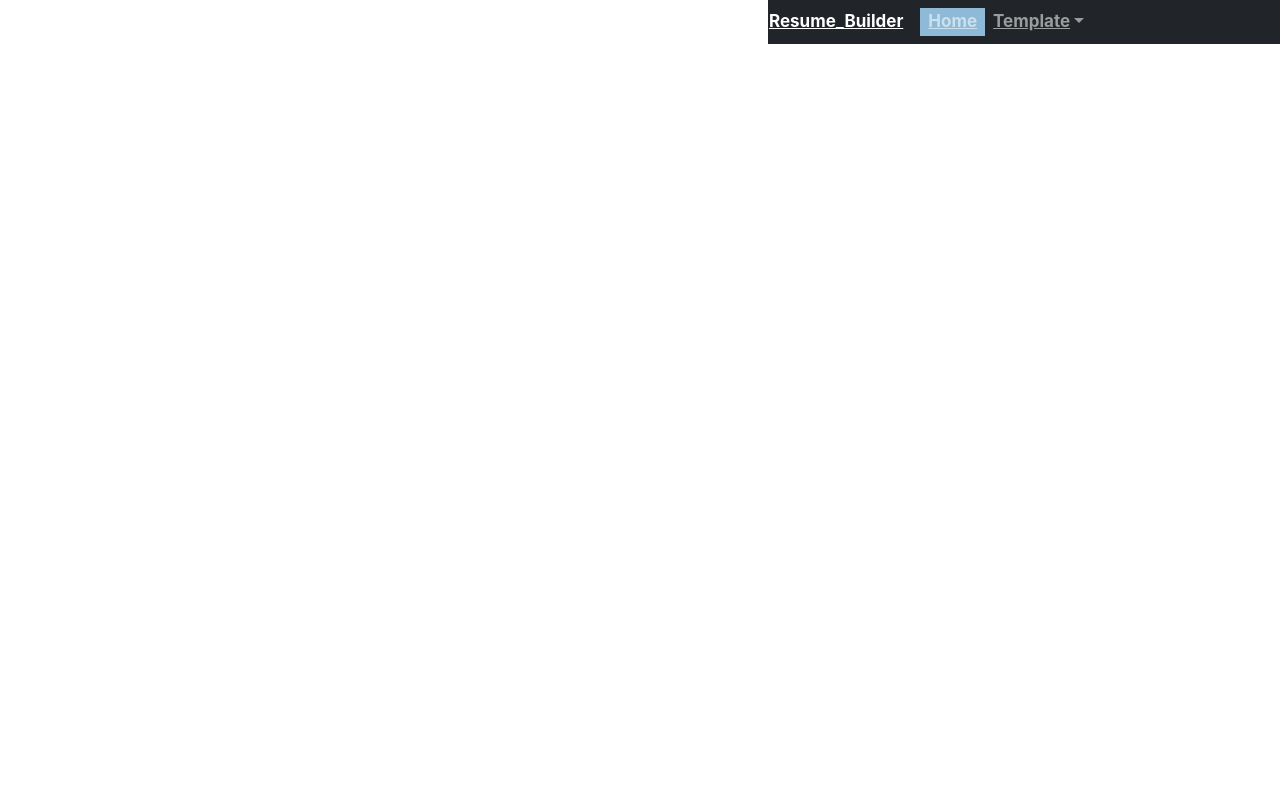
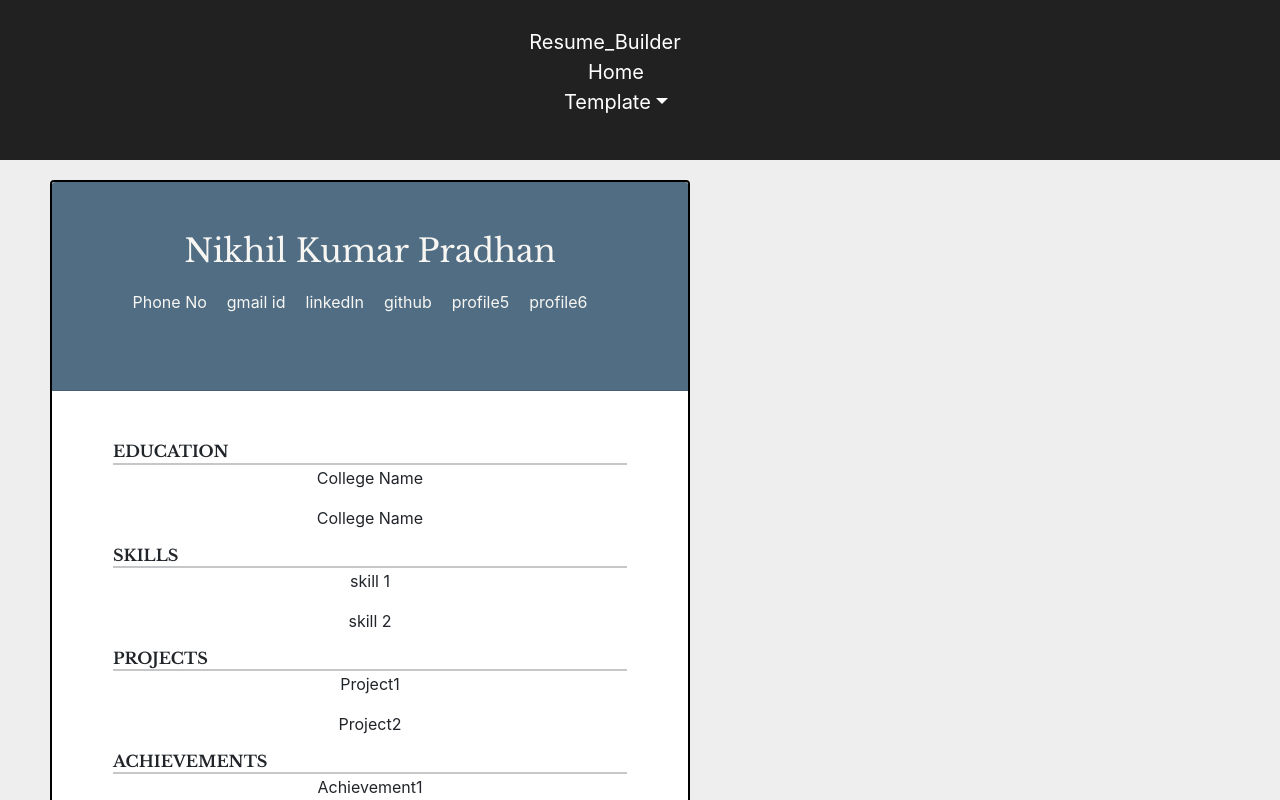
Before and after one commit to Luffy-Nikhil/Star-Resume, a React (Create React App) app: page /build in a window 1280 px wide. Shown: the top 800 px of the page. Built offline with nearby package versions, Linux system fonts and the light colour scheme.

Commit message:
template design

```diff
--- a/src/App.css
+++ b/src/App.css
@@ -1,3 +1,5 @@
+@import url('https://fonts.googleapis.com/css2?family=Libre+Baskerville:wght@400;700&&display=swap');
+
 .App {
   text-align: center;
 }
@@ -55,7 +57,7 @@
 
 /*navbar*/
 
-.navbar {
+.navbar-first {
   margin-left: auto;
   width: 40%;
   background-color: rgb(255, 255, 255);
@@ -64,7 +66,7 @@
 }
 
 /* Navbar links */
-.navbar a {
+.navbar-first a {
   float: right;
   text-align: center;
   padding: 1px;
@@ -75,19 +77,97 @@
 }
 
 /* Navbar links on mouse-over */
-.navbar a:hover {
+.navbar-first a:hover {
   background-color: rgb(83, 193, 236);
 }
 
 /* Current/active navbar link */
-.active {
+.active-first {
   background-color: #8ebad8;
 }
 
 /* Add responsiveness - will automatically display the navbar vertically instead of horizontally on screens less than 500 pixels */
-@media screen and (max-width: 500px) {
+/* @media screen and (max-width: 500px) {
   .navbar a {
     float: none;
     display: block;
   }
+} */
+
+/* Build CSS */
+.nav-build {
+  display: flex;
+  height: 10vh;
+  background-color: #212121;
+  padding: 24px 50px;
+  font-size: 20px;
 }
+.nav-li {
+  display: inline;
+  list-style: none;
+  margin-right: 80px;
+}
+.nav-head {
+  margin-right: 1000px;
+}
+
+.nav-a {
+  color: white;
+  text-decoration: none;
+}
+.container-build {
+  background-color: #EEEEEE;
+  padding: 20px 50px;
+}
+.card {
+  height : 1000px;
+  border : black solid 2px;
+  width: 50vw;
+}
+.card-header {
+  background-color: #506D84;
+  color: #F7F6F2;
+  padding: 50px 60px 20px;
+}
+.card-details {
+  padding: 50px 60px 60px;
+}
+.sec-partition {
+  border: 1px solid;
+  margin: 1px;
+}
+
+.template-heading {
+  font-family: 'Libre Baskerville', serif;
+  font-size: 1.0rem;
+  margin: 1px;
+  font-weight: 800;
+  text-align: left;
+}
+.main-heading {
+  font-family: 'Libre Baskerville', serif;
+  margin-bottom: 20px;
+}
+.person-profile {
+  display: flex;
+  margin-bottom: 40px;
+  justify-content: center;
+}
+.id-link{
+  margin-right: 20px;
+}
+@media screen and (max-width: 1500px) {
+  .nav-build{
+    flex-direction: column;
+    justify-content: center;
+    height: 20vh;
+    /* align-items: center; */
+
+  }
+  .nav-head {
+    margin-right: 70px;
+  }
+  .nav-li {
+    display: block;
+  }
+}
--- a/src/components/Build.js
+++ b/src/components/Build.js
@@ -1,11 +1,13 @@
 import React from "react";
 import BuildHeader from "./BuildHeader";
 import Form from "./Form";
+import Main from "./Main";
 
 const Build = () => {
     return (
         <div>
             <BuildHeader />
+            <Main />
             <Form />
         </div>
     )
--- a/src/components/BuildHeader.js
+++ b/src/components/BuildHeader.js
@@ -3,30 +3,47 @@ import { Link } from 'react-router-dom';
 
 const BuildHeader = () => {
     return (
-        <nav className="navbar navbar-expand-lg navbar-dark bg-dark">
-            <Link className="navbar-brand" to="/">Resume_Builder </Link>
-            <button className="navbar-toggler" type="button" data-toggle="collapse" data-target="#navbarSupportedContent" aria-controls="navbarSupportedContent" aria-expanded="false" aria-label="Toggle navigation">
-              <span className="navbar-toggler-icon"></span>
-            </button>
+        // <nav className="navbar navbar-expand-lg navbar-dark bg-dark">
+        //     <Link className="navbar-brand" to="/">Resume_Builder </Link>
+        //     <button className="navbar-toggler" type="button" data-toggle="collapse" data-target="#navbarSupportedContent" aria-controls="navbarSupportedContent" aria-expanded="false" aria-label="Toggle navigation">
+        //       <span className="navbar-toggler-icon"></span>
+        //     </button>
 
-            <div className="collapse navbar-collapse" id="navbarSupportedContent">
-                <ul className="navbar-nav mr-auto">
-                    <li className="nav-item active">
-                        <Link className="nav-link" to="/">Home</Link>
+        //     <div className="collapse navbar-collapse" id="navbarSupportedContent">
+        //         <ul className="navbar-nav mr-auto">
+        //             <li className="nav-item active">
+        //                 <Link className="nav-link" to="/">Home</Link>
+        //             </li>
+        //             <li className="nav-item dropdown">
+        //                 <Link className="nav-link dropdown-toggle" to="/build" id="navbarDropdown" role="button" data-toggle="dropdown" aria-haspopup="true" aria-expanded="false">
+        //                     Template
+        //                 </Link>
+        //                 <div className="dropdown-menu" aria-labelledby="navbarDropdown">
+        //                     <Link className="dropdown-item" to="/build">Action</Link>
+        //                     <Link className="dropdown-item" to="/build">Another action</Link>
+        //                     <div className="dropdown-divider"></div>
+        //                     <Link className="dropdown-item" to="/build">Something else here</Link>
+        //                 </div>
+        //             </li>
+        //         </ul>
+
+        //     </div>
+        // </nav>
+        <nav className="nav-build">
+            <div className="nav-head">
+                <Link className="nav-a" to="/">Resume_Builder </Link>
+            </div>
+            <div className="nav-ul">
+                <ul>
+                    <li className="nav-li">
+                        <Link className="nav-a" to="/">Home</Link>
                     </li>
-                    <li className="nav-item dropdown">
-                        <Link className="nav-link dropdown-toggle" to="/build" id="navbarDropdown" role="button" data-toggle="dropdown" aria-haspopup="true" aria-expanded="false">
+                    <li className="nav-li">
+                        <Link className="dropdown-toggle nav-a" to="/">
                             Template
                         </Link>
-                        <div className="dropdown-menu" aria-labelledby="navbarDropdown">
-                            <Link className="dropdown-item" to="/build">Action</Link>
-                            <Link className="dropdown-item" to="/build">Another action</Link>
-                            <div className="dropdown-divider"></div>
-                            <Link className="dropdown-item" to="/build">Something else here</Link>
-                        </div>
                     </li>
                 </ul>
-
             </div>
         </nav>
     )
--- a/src/components/IntroPage.js
+++ b/src/components/IntroPage.js
@@ -14,8 +14,8 @@ const Header = () => {
           href="https://cdnjs.cloudflare.com/ajax/libs/font-awesome/4.7.0/css/font-awesome.min.css"
         />
         <div>
-          <div class="navbar">
-            <a class="active" href="#">
+          <div class="navbar-first">
+            <a class="active-first" href="#">
               <i class="fa fa-fw fa-home"></i> Home
             </a>
             <a href="https://github.com/Luffy-Nikhil/resume-builder-web-app">
--- /dev/null
+++ b/src/components/Main.js
@@ -0,0 +1,62 @@
+import React from 'react';
+
+const Main = () => {
+    return (
+        <div className="container-build">
+            <div className="card">
+                <div className="card-header">
+                    <h2 className='main-heading'>Nikhil Kumar Pradhan</h2>
+                    <div className="person-profile">
+                        <p className="id-link">Phone No</p>
+                        <p className="id-link">gmail id</p>
+                        <p className="id-link">linkedIn</p>
+                        <p className="id-link">github</p>
+                        <p className="id-link">profile5</p>
+                        <p className="id-link">profile6</p>
+                    </div>
+                </div>
+                <div className="card-details">
+
+                    <h5 className="template-heading">EDUCATION</h5>
+                    <hr className="sec-partition" />
+                    <p>College Name</p>
+                    <p>College Name</p>
+
+                    <h5 className="template-heading">SKILLS</h5>
+                    <hr className="sec-partition" />
+                    <p>skill 1</p>
+                    <p>skill 2</p>
+
+                    <h5 className="template-heading">PROJECTS</h5>
+                    <hr className="sec-partition" />
+                    <p>Project1</p>
+                    <p>Project2</p>
+
+                    <h5 className="template-heading">ACHIEVEMENTS</h5>
+                    <hr className="sec-partition" />
+                    <p>Achievement1</p>
+                    <p>Achievement2</p>
+
+                    <h5 className="template-heading">CERTIFICATIONS</h5>
+                    <hr className="sec-partition" />
+                    <p>Certificate 1</p>
+                    <p>Certificate 2</p>
+
+                    <h5 className="template-heading">LANGUAGES</h5>
+                    <hr className="sec-partition" />
+                    <p>Language 1</p>
+
+                    <h5 className="template-heading">INTEREST</h5>
+                    <hr className="sec-partition" />
+                    <p>Interest 1</p>
+                    <p>Interest 1</p>
+
+                </div>
+
+            </div>
+        </div>
+
+    )
+}
+
+export default Main;
```
